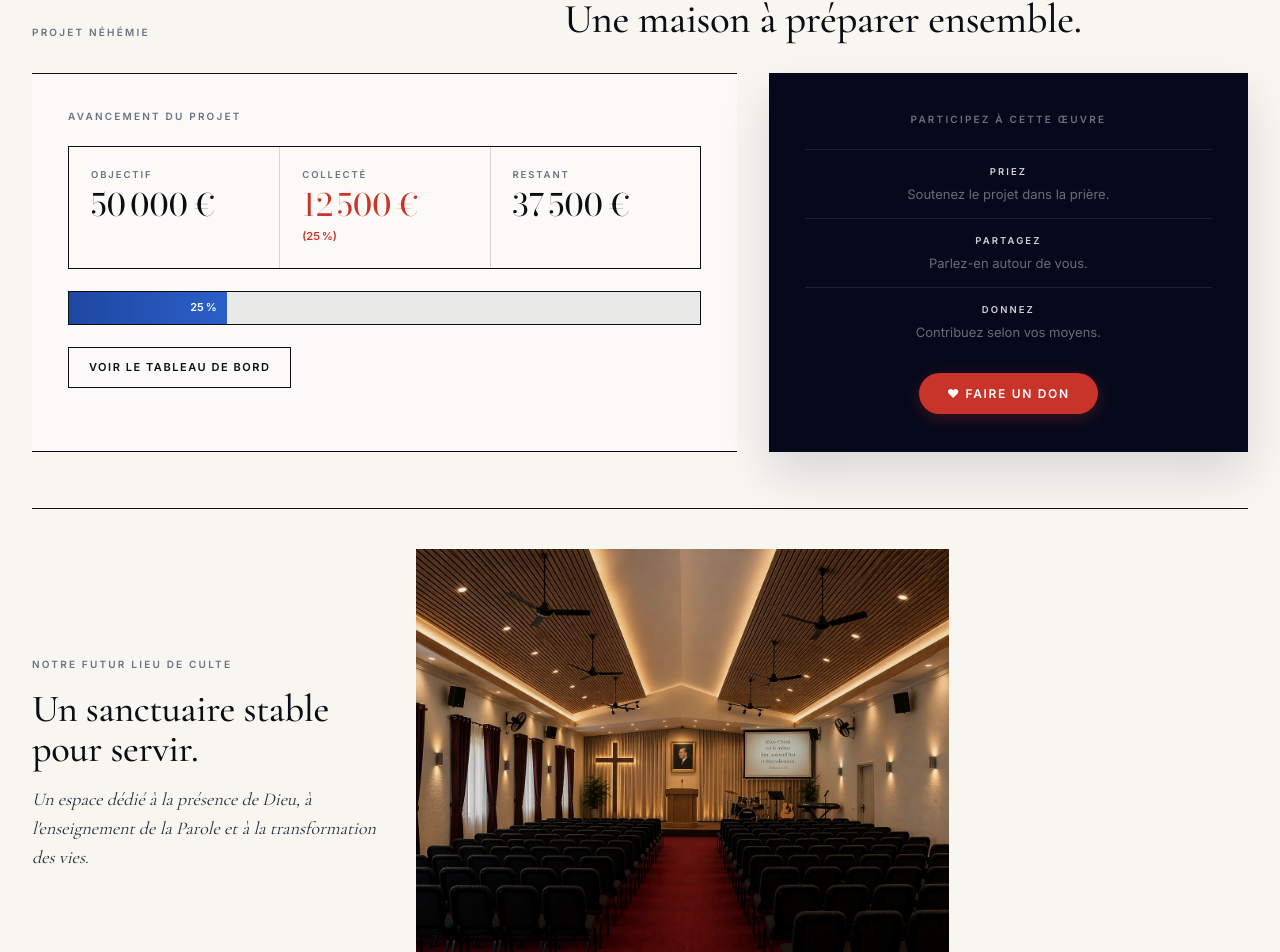
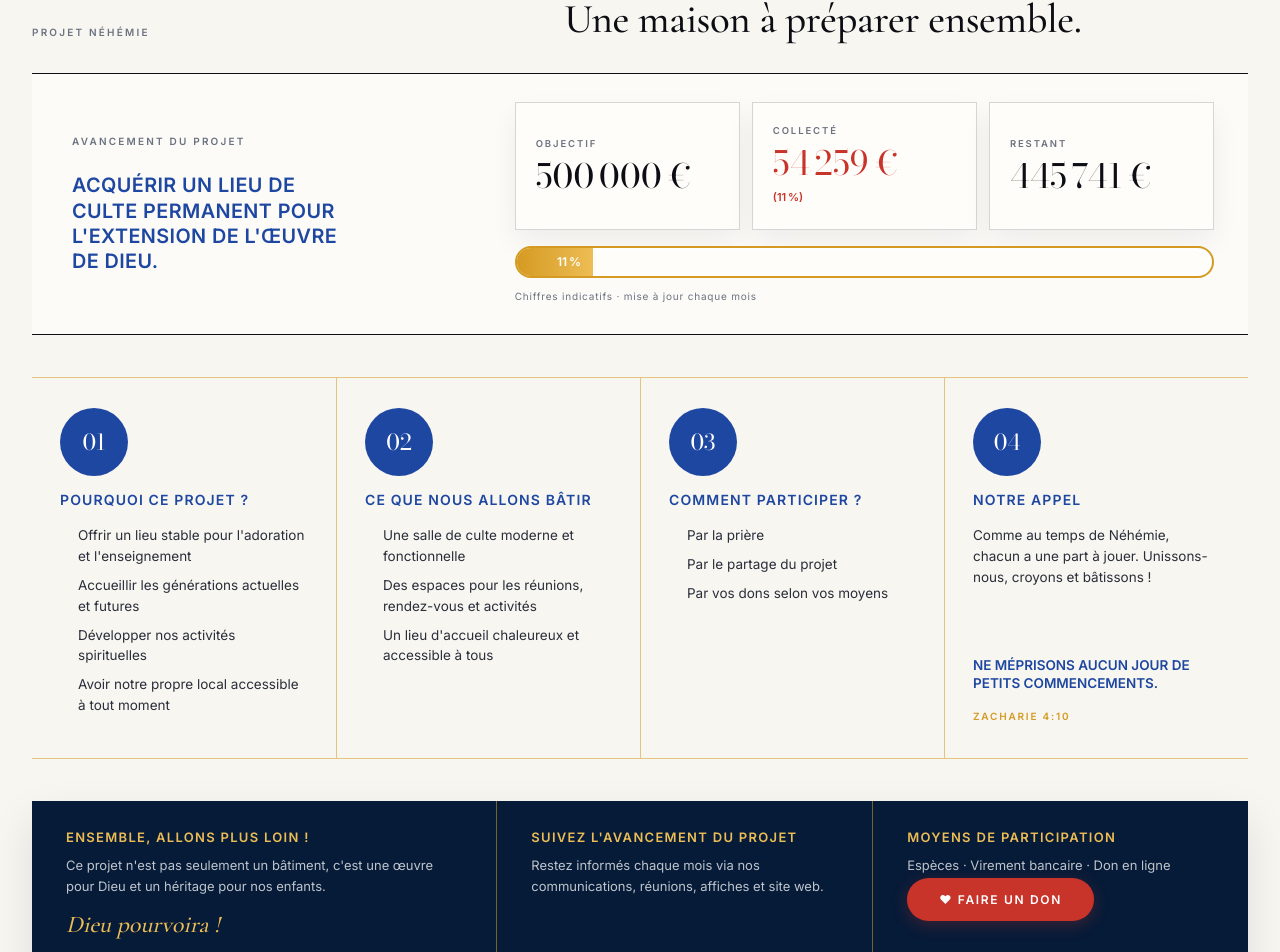
Before and after one commit to Sunnoogo77/RST, a React (Vite) app: page /nehemie in a window 1280 px wide. Shown: the part 882-1834 px from the top of the page. Built offline with nearby package versions, Linux system fonts and the light colour scheme.

Commit message:
feat: refine nehemie project section

```diff
--- a/src/data/nehemie.ts
+++ b/src/data/nehemie.ts
@@ -3,8 +3,8 @@ import type { ProjetNehemie } from '../types';
 // Chiffres issus du wireframe (figés pour la présentation).
 // La jauge de progression est calculée dynamiquement : collecte / objectif.
 export const projetNehemie: ProjetNehemie = {
-  objectif: 50000,
-  collecte: 12500,
+  objectif: 500000,
+  collecte: 54259,
   devise: '€',
   miseAJour: '2026-04-27',
 
--- a/src/i18n/en.json
+++ b/src/i18n/en.json
@@ -203,6 +203,40 @@
 
     "contentEyebrow": "Nehemiah Project",
     "contentTitle": "A house to prepare together.",
+    "objectiveTitle": "Acquire a permanent place of worship for the extension of God's work.",
+    "progressNote": "Indicative figures · updated monthly",
+    "whyTitle": "Why this project?",
+    "whyItems": [
+      "Offer a stable place for worship and teaching",
+      "Welcome current and future generations",
+      "Develop our spiritual activities",
+      "Have our own space accessible at all times"
+    ],
+    "buildTitle": "What we will build",
+    "buildItems": [
+      "A modern and functional worship hall",
+      "Spaces for meetings, appointments and activities",
+      "A warm and accessible place for all"
+    ],
+    "participationTitle": "How to participate?",
+    "participationItems": [
+      "Through prayer",
+      "By sharing the project",
+      "By giving according to your means"
+    ],
+    "appealTitle": "Our appeal",
+    "appealText": "As in Nehemiah's time, everyone has a part to play. Let us unite, believe and build!",
+    "appealVerse": "Do not despise the day of small beginnings.",
+    "appealRef": "Zechariah 4:10",
+    "goFurtherTitle": "Together, let us go further!",
+    "goFurtherText": "This project is not only a building; it is a work for God and a legacy for our children.",
+    "goFurtherVerse": "God will provide!",
+    "followTitle": "Follow the project's progress",
+    "followText": "Stay informed every month through our communications, meetings, posters and website.",
+    "waysTitle": "Ways to participate",
+    "waysText": "Cash · Bank transfer · Online giving",
+    "contactEmail": "roc.seculaire.france@gmail.com",
+    "contactPhone": "+33 7 52 27 85 85",
 
     "objectif": "Goal",
     "collecte": "Raised",
--- a/src/i18n/fr.json
+++ b/src/i18n/fr.json
@@ -203,6 +203,40 @@
 
     "contentEyebrow": "Projet Néhémie",
     "contentTitle": "Une maison à préparer ensemble.",
+    "objectiveTitle": "Acquérir un lieu de culte permanent pour l'extension de l'œuvre de Dieu.",
+    "progressNote": "Chiffres indicatifs · mise à jour chaque mois",
+    "whyTitle": "Pourquoi ce projet ?",
+    "whyItems": [
+      "Offrir un lieu stable pour l'adoration et l'enseignement",
+      "Accueillir les générations actuelles et futures",
+      "Développer nos activités spirituelles",
+      "Avoir notre propre local accessible à tout moment"
+    ],
+    "buildTitle": "Ce que nous allons bâtir",
+    "buildItems": [
+      "Une salle de culte moderne et fonctionnelle",
+      "Des espaces pour les réunions, rendez-vous et activités",
+      "Un lieu d'accueil chaleureux et accessible à tous"
+    ],
+    "participationTitle": "Comment participer ?",
+    "participationItems": [
+      "Par la prière",
+      "Par le partage du projet",
+      "Par vos dons selon vos moyens"
+    ],
+    "appealTitle": "Notre appel",
+    "appealText": "Comme au temps de Néhémie, chacun a une part à jouer. Unissons-nous, croyons et bâtissons !",
+    "appealVerse": "Ne méprisons aucun jour de petits commencements.",
+    "appealRef": "Zacharie 4:10",
+    "goFurtherTitle": "Ensemble, allons plus loin !",
+    "goFurtherText": "Ce projet n'est pas seulement un bâtiment, c'est une œuvre pour Dieu et un héritage pour nos enfants.",
+    "goFurtherVerse": "Dieu pourvoira !",
+    "followTitle": "Suivez l'avancement du projet",
+    "followText": "Restez informés chaque mois via nos communications, réunions, affiches et site web.",
+    "waysTitle": "Moyens de participation",
+    "waysText": "Espèces · Virement bancaire · Don en ligne",
+    "contactEmail": "roc.seculaire.france@gmail.com",
+    "contactPhone": "+33 7 52 27 85 85",
 
     "objectif": "Objectif",
     "collecte": "Collecté",
--- a/src/routes/Nehemie.module.css
+++ b/src/routes/Nehemie.module.css
@@ -216,26 +216,8 @@
   margin: 0;
 }
 
-.actionGrid {
-  display: grid;
-  grid-template-columns: minmax(0, 1fr) minmax(360px, .68fr);
-  gap: 32px;
-  align-items: stretch;
-  margin-bottom: 56px;
-}
-
-/* ─ Col 1 : Avancement ─ */
-.colAvancement {
-  background: rgba(255,255,255,.54);
-  border-top: 1.5px solid var(--ink);
-  border-bottom: 1.5px solid var(--ink);
-  padding: 34px 36px 36px;
-  display: flex;
-  flex-direction: column;
-  gap: 22px;
-}
-
-.colEyebrow {
+.colEyebrow,
+.boardEyebrow {
   font-family: var(--f-body);
   font-size: 10px;
   font-weight: 600;
@@ -245,23 +227,61 @@
   margin: 0;
 }
 
-/* Stats en ligne horizontale */
+.projectBoard {
+  display: grid;
+  grid-template-columns: minmax(280px, .62fr) minmax(0, 1fr);
+  gap: 28px;
+  align-items: stretch;
+  margin-bottom: 42px;
+  border-top: 1.5px solid var(--ink);
+  border-bottom: 1.5px solid var(--ink);
+  background: rgba(255,255,255,.46);
+}
+
+.objectivePanel {
+  padding: 36px 40px;
+  display: flex;
+  flex-direction: column;
+  justify-content: center;
+  gap: 24px;
+}
+
+.objectiveTitle {
+  font-family: var(--f-body);
+  font-size: clamp(1.1rem, 1.55vw, 1.55rem);
+  font-weight: 700;
+  line-height: 1.28;
+  letter-spacing: .02em;
+  text-transform: uppercase;
+  color: var(--accent);
+  margin: 0;
+  max-width: 22ch;
+}
+
+.progressPanel {
+  padding: 28px 34px 30px 0;
+  display: flex;
+  flex-direction: column;
+  justify-content: center;
+  gap: 16px;
+}
+
 .stats {
   display: grid;
   grid-template-columns: repeat(3, 1fr);
-  border: 1.5px solid var(--ink);
-  background: #fbfaf7;
+  gap: 12px;
 }
 
 .stat {
-  padding: 20px 22px 22px;
+  min-height: 128px;
+  padding: 18px 20px 20px;
   display: flex;
   flex-direction: column;
-  gap: 7px;
-}
-
-.stat + .stat {
-  border-left: 1px solid var(--line-soft);
+  justify-content: center;
+  gap: 8px;
+  background: #fffdfa;
+  border: 1px solid rgba(12,14,20,.16);
+  box-shadow: 0 12px 26px rgba(6,9,28,.06);
 }
 
 .statLabel {
@@ -276,7 +296,7 @@
 
 .statNum {
   font-family: var(--f-num);
-  font-size: clamp(1.75rem, 2.4vw, 2.5rem);
+  font-size: clamp(1.9rem, 2.6vw, 2.8rem);
   font-weight: 400;
   color: var(--ink);
   margin: 0;
@@ -298,110 +318,172 @@
 
 /* Barre de progression */
 .progressBar {
-  height: 34px;
-  background: rgba(12,14,20,.07);
-  border: 1.5px solid var(--ink);
+  height: 32px;
+  background: #fffdfa;
+  border: 2px solid #d59a22;
+  border-radius: 999px;
   position: relative;
   overflow: hidden;
+  box-shadow: inset 0 0 0 3px rgba(255,255,255,.80);
 }
 
 .progressFill {
   position: absolute;
   inset: 0 auto 0 0;
-  background: linear-gradient(90deg, var(--accent) 0%, #2b5fc8 100%);
+  background: linear-gradient(90deg, #d59a22 0%, #edbd55 100%);
   display: flex;
   align-items: center;
   justify-content: flex-end;
-  padding-right: 10px;
-  min-width: 44px;
+  padding-right: 12px;
+  min-width: 54px;
 }
 
 .progressLabel {
   font-family: var(--f-body);
-  font-size: 11px;
+  font-size: 12px;
   font-weight: 700;
   color: #fff;
   white-space: nowrap;
 }
 
-.colCta {
+.progressNote {
   font-family: var(--f-body);
-  font-size: 11px;
-  font-weight: 600;
-  letter-spacing: .14em;
-  text-transform: uppercase;
-  color: var(--ink);
-  text-decoration: none;
-  border: 1.5px solid var(--ink);
-  padding: 11px 20px;
-  width: fit-content;
-  align-self: flex-start;
-  transition: background var(--transition-fast), color var(--transition-fast);
-}
-.colCta:hover {
-  background: var(--ink);
-  color: var(--paper);
+  font-size: 10px;
+  letter-spacing: .08em;
+  color: var(--ink-3);
+  margin: -6px 0 0;
 }
 
-/* ─ Col 2 : Participez — rectangle compact ─ */
-.colParticiper {
-  background: #06091c;
-  padding: 38px 36px;
+.projectInfoGrid {
+  display: grid;
+  grid-template-columns: repeat(4, 1fr);
+  gap: 0;
+  margin-bottom: 42px;
+  border-top: 1px solid rgba(213,154,34,.55);
+  border-bottom: 1px solid rgba(213,154,34,.55);
+}
+
+.infoCard {
+  padding: 30px 28px 34px;
   display: flex;
   flex-direction: column;
+  align-items: flex-start;
+  gap: 16px;
+}
+
+.infoCard + .infoCard {
+  border-left: 1px solid rgba(213,154,34,.55);
+}
+
+.infoIcon {
+  width: 68px;
+  height: 68px;
+  border-radius: 50%;
+  display: inline-flex;
   align-items: center;
   justify-content: center;
-  gap: 22px;
-  text-align: center;
-  box-shadow: 0 22px 48px rgba(6,9,28,.13);
+  background: var(--accent);
+  color: var(--paper);
+  font-family: var(--f-num);
+  font-size: 22px;
+  line-height: 1;
 }
 
-.participerEyebrow {
+.infoCard h3 {
+  font-family: var(--f-body);
+  font-size: 14px;
+  font-weight: 700;
+  letter-spacing: .08em;
+  text-transform: uppercase;
+  color: var(--accent);
+  margin: 0;
+  line-height: 1.2;
+}
+
+.infoCard ul {
+  margin: 0;
+  padding-left: 18px;
+}
+
+.infoCard li,
+.infoCard p {
+  font-family: var(--f-body);
+  font-size: 13.5px;
+  line-height: 1.55;
+  color: var(--ink-2);
+  margin: 0 0 8px;
+}
+
+.infoCard strong {
+  font-family: var(--f-body);
+  font-size: 13.5px;
+  line-height: 1.35;
+  text-transform: uppercase;
+  color: var(--accent);
+  margin-top: auto;
+}
+
+.infoCard small {
   font-family: var(--f-body);
   font-size: 10px;
-  font-weight: 600;
-  letter-spacing: .22em;
+  font-weight: 700;
+  letter-spacing: .18em;
   text-transform: uppercase;
-  color: rgba(255,255,255,.42);
+  color: #d59a22;
+}
+
+.participationBand {
+  display: grid;
+  grid-template-columns: 1.05fr .85fr .85fr;
+  gap: 0;
+  background: #061b38;
+  color: var(--paper);
+  margin-bottom: 52px;
+  box-shadow: 0 18px 40px rgba(6,9,28,.10);
+}
+
+.bandBlock {
+  padding: 30px 34px 32px;
+}
+
+.bandBlock + .bandBlock {
+  border-left: 1px solid rgba(213,154,34,.55);
+}
+
+.bandBlock h3 {
+  font-family: var(--f-body);
+  font-size: 13px;
+  font-weight: 700;
+  letter-spacing: .10em;
+  text-transform: uppercase;
+  color: #edbd55;
   margin: 0;
 }
 
-.participerItems {
-  display: grid;
-  grid-template-columns: 1fr;
-  gap: 14px;
-  width: 100%;
+.bandBlock p {
+  font-family: var(--f-body);
+  font-size: 13px;
+  line-height: 1.6;
+  color: rgba(255,255,255,.74);
+  margin: 10px 0 0;
 }
 
-.participerItem {
-  border-top: 1px solid rgba(255,255,255,.10);
-  padding-top: 14px;
-}
-
-.participerLabel {
-  font-family: var(--f-body);
-  font-size: 9.5px;
-  font-weight: 700;
-  letter-spacing: .22em;
-  text-transform: uppercase;
-  color: rgba(255,255,255,.82);
-  margin: 0 0 5px;
-}
-
-.participerDesc {
-  font-family: var(--f-body);
-  font-size: 13px;
-  color: rgba(255,255,255,.40);
-  margin: 0;
-  line-height: 1.5;
+.bandBlock strong {
+  display: block;
+  font-family: var(--f-serif);
+  font-size: 24px;
+  font-style: italic;
+  font-weight: 500;
+  color: #edbd55;
+  margin-top: 10px;
 }
 
 .donBtn {
   display: inline-flex;
   align-items: center;
   gap: var(--space-8);
-  padding: 11px 28px;
-  margin-top: var(--space-8);
+  padding: 12px 32px;
+  margin-top: 2px;
   background: var(--note);
   color: #fff;
   font-family: var(--f-body);
@@ -453,6 +535,25 @@
   line-height: 1.6;
   color: var(--ink-2);
   margin: 0;
+}
+
+.futureContact {
+  display: flex;
+  flex-direction: column;
+  gap: 8px;
+  padding-top: 8px;
+}
+
+.futureContact a {
+  width: fit-content;
+  font-family: var(--f-body);
+  font-size: 12px;
+  font-weight: 600;
+  letter-spacing: .08em;
+  color: var(--accent);
+  text-decoration: none;
+  border-bottom: 1px solid rgba(30,71,161,.35);
+  padding-bottom: 2px;
 }
 
 /* ── Galerie « Notre futur lieu de culte » ───────────────────────────
@@ -615,20 +716,36 @@
     margin-bottom: 28px;
   }
 
-  .actionGrid {
+  .projectBoard {
     grid-template-columns: 1fr;
-    gap: 24px;
-    margin-bottom: 44px;
+    gap: 0;
+    margin-bottom: 34px;
   }
 
-  .colAvancement {
-    padding: 30px var(--pad-x-mob);
+  .objectivePanel,
+  .progressPanel {
+    padding: 28px var(--pad-x-mob);
   }
 
-  .stats { grid-template-columns: 1fr; }
-  .stat + .stat { border-left: none; border-top: var(--border-soft); }
+  .objectiveTitle {
+    max-width: none;
+  }
 
-  .colParticiper { padding: 34px var(--pad-x-mob); }
+  .stats,
+  .projectInfoGrid,
+  .participationBand {
+    grid-template-columns: 1fr;
+  }
+
+  .stat {
+    min-height: auto;
+  }
+
+  .infoCard + .infoCard,
+  .bandBlock + .bandBlock {
+    border-left: none;
+    border-top: 1px solid rgba(213,154,34,.45);
+  }
 
   .futurePanel {
     grid-template-columns: 1fr;
@@ -664,11 +781,6 @@
     font-size: 1.85rem;
   }
 
-  .colAvancement {
-    padding-inline: 0;
-    background: transparent;
-  }
-
   .progressBar {
     height: 30px;
   }
--- a/src/routes/Nehemie.tsx
+++ b/src/routes/Nehemie.tsx
@@ -43,6 +43,9 @@ export default function Nehemie() {
 
   const pct = Math.round((projetNehemie.collecte / projetNehemie.objectif) * 100);
   const restant = projetNehemie.objectif - projetNehemie.collecte;
+  const whyItems = t('nehemie.whyItems', { returnObjects: true }) as string[];
+  const buildItems = t('nehemie.buildItems', { returnObjects: true }) as string[];
+  const participationItems = t('nehemie.participationItems', { returnObjects: true }) as string[];
 
   // Lightbox state
   const [lbIndex, setLbIndex] = useState<number | null>(null);
@@ -98,10 +101,13 @@ export default function Nehemie() {
             <h2 className={styles.contentTitle}>{t('nehemie.contentTitle')}</h2>
           </div>
 
-          <div className={styles.actionGrid}>
-            <div className={styles.colAvancement}>
-              <p className={styles.colEyebrow}>{t('nehemie.avancementEyebrow')}</p>
+          <div className={styles.projectBoard}>
+            <div className={styles.objectivePanel}>
+              <p className={styles.boardEyebrow}>{t('nehemie.avancementEyebrow')}</p>
+              <h3 className={styles.objectiveTitle}>{t('nehemie.objectiveTitle')}</h3>
+            </div>
 
+            <div className={styles.progressPanel}>
               <div className={styles.stats}>
                 <div className={styles.stat}>
                   <p className={styles.statLabel}>{t('nehemie.objectif')}</p>
@@ -131,28 +137,55 @@ export default function Nehemie() {
                 </div>
               </div>
 
-              <a href="mailto:tresorier@rst-vitry.fr" className={styles.colCta}>
-                {t('actions.voirTableau')}
-              </a>
+              <p className={styles.progressNote}>{t('nehemie.progressNote')}</p>
             </div>
+          </div>
 
-            <div className={styles.colParticiper}>
-              <p className={styles.participerEyebrow}>{t('nehemie.participerEyebrow')}</p>
-              <div className={styles.participerItems}>
-                <div className={styles.participerItem}>
-                  <p className={styles.participerLabel}>{t('nehemie.participer.priezLabel')}</p>
-                  <p className={styles.participerDesc}>{t('nehemie.participer.priezDesc')}</p>
-                </div>
-                <div className={styles.participerItem}>
-                  <p className={styles.participerLabel}>{t('nehemie.participer.partagezLabel')}</p>
-                  <p className={styles.participerDesc}>{t('nehemie.participer.partagezDesc')}</p>
-                </div>
-                <div className={styles.participerItem}>
-                  <p className={styles.participerLabel}>{t('nehemie.participer.donnezLabel')}</p>
-                  <p className={styles.participerDesc}>{t('nehemie.participer.donnezDesc')}</p>
-                </div>
-              </div>
-              <a href="mailto:tresorier@rst-vitry.fr" className={styles.donBtn}>
+          <div className={styles.projectInfoGrid}>
+            <article className={styles.infoCard}>
+              <span className={styles.infoIcon} aria-hidden="true">01</span>
+              <h3>{t('nehemie.whyTitle')}</h3>
+              <ul>
+                {whyItems.map((item) => <li key={item}>{item}</li>)}
+              </ul>
+            </article>
+            <article className={styles.infoCard}>
+              <span className={styles.infoIcon} aria-hidden="true">02</span>
+              <h3>{t('nehemie.buildTitle')}</h3>
+              <ul>
+                {buildItems.map((item) => <li key={item}>{item}</li>)}
+              </ul>
+            </article>
+            <article className={styles.infoCard}>
+              <span className={styles.infoIcon} aria-hidden="true">03</span>
+              <h3>{t('nehemie.participationTitle')}</h3>
+              <ul>
+                {participationItems.map((item) => <li key={item}>{item}</li>)}
+              </ul>
+            </article>
+            <article className={`${styles.infoCard} ${styles.infoCardCall}`}>
+              <span className={styles.infoIcon} aria-hidden="true">04</span>
+              <h3>{t('nehemie.appealTitle')}</h3>
+              <p>{t('nehemie.appealText')}</p>
+              <strong>{t('nehemie.appealVerse')}</strong>
+              <small>{t('nehemie.appealRef')}</small>
+            </article>
+          </div>
+
+          <div className={styles.participationBand}>
+            <div className={styles.bandBlock}>
+              <h3>{t('nehemie.goFurtherTitle')}</h3>
+              <p>{t('nehemie.goFurtherText')}</p>
+              <strong>{t('nehemie.goFurtherVerse')}</strong>
+            </div>
+            <div className={styles.bandBlock}>
+              <h3>{t('nehemie.followTitle')}</h3>
+              <p>{t('nehemie.followText')}</p>
+            </div>
+            <div className={styles.bandBlock}>
+              <h3>{t('nehemie.waysTitle')}</h3>
+              <p>{t('nehemie.waysText')}</p>
+              <a href={`mailto:${t('nehemie.contactEmail')}`} className={styles.donBtn}>
                 {t('nehemie.donCta')}
               </a>
             </div>
@@ -162,7 +195,13 @@ export default function Nehemie() {
             <div className={styles.futureCopy}>
               <p className={styles.colEyebrow}>{t('nehemie.futurEyebrow')}</p>
               <h3 className={styles.futureTitle}>{t('nehemie.futurTitre')}</h3>
-              <p className={styles.futureCaption}>{t('nehemie.futurCaption')}</p>
+            <p className={styles.futureCaption}>{t('nehemie.futurCaption')}</p>
+              <div className={styles.futureContact}>
+                <a href={`mailto:${t('nehemie.contactEmail')}`}>{t('nehemie.contactEmail')}</a>
+                <a href={`tel:${String(t('nehemie.contactPhone')).replace(/\s/g, '')}`}>
+                  {t('nehemie.contactPhone')}
+                </a>
+              </div>
             </div>
 
             {/* Galerie : 3 vignettes visibles maximum (1 grande + 2 verticales).
```
